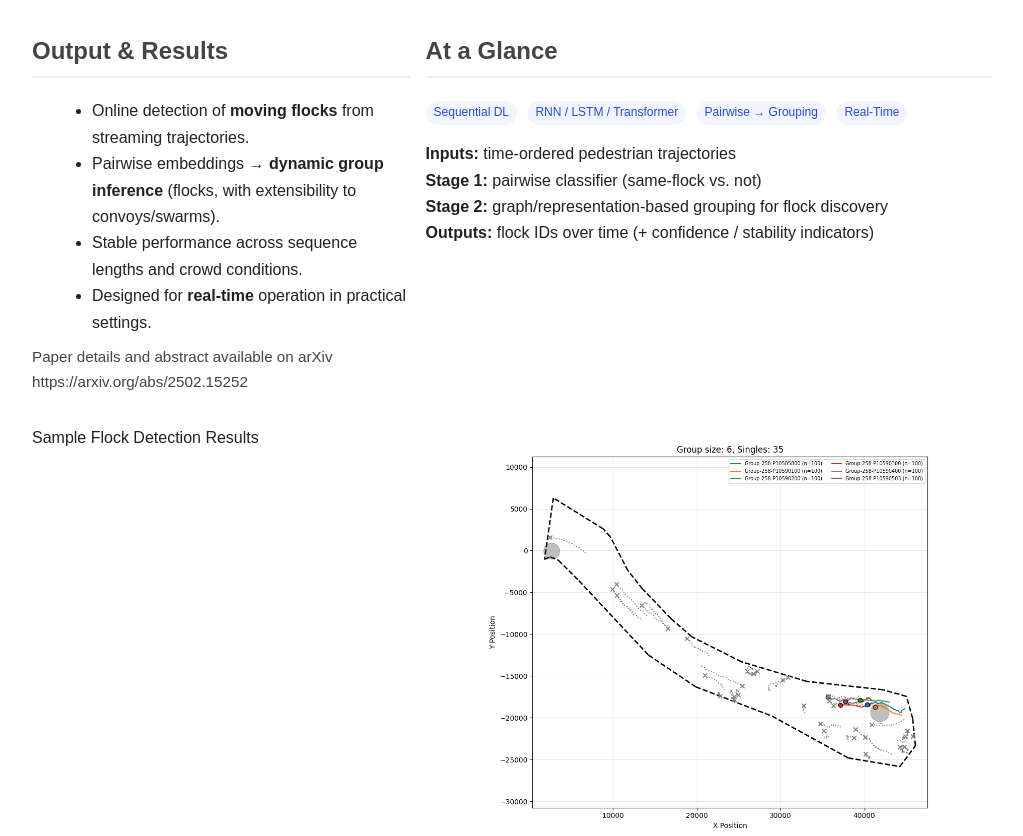
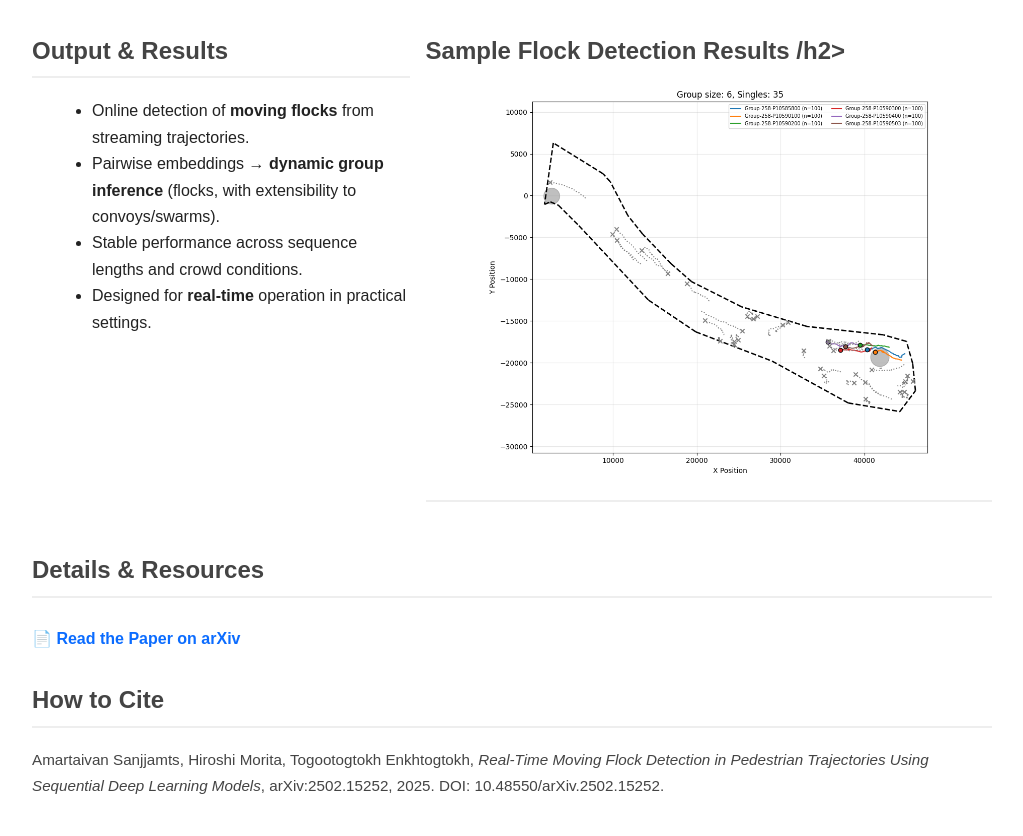
Before and after one commit to amartaivan-s/flock-detect, a plain HTML site: page index.html in a window 1280 px wide. Shown: the part 878-1714 px from the top of the page, without its empty margins (128-1151 px from the left). Drawn offline with Linux system fonts and the light colour scheme.

Commit message:
Update index.html

```diff
--- a/index.html
+++ b/index.html
@@ -67,28 +67,13 @@ varying sequence lengths, diverse motion patterns, and noisy environments.
       <li>Stable performance across sequence lengths and crowd conditions.</li>
       <li>Designed for <strong>real-time</strong> operation in practical settings.</li>
     </ul>
-    <p class="meta" style="margin-top:8px">
-      Paper details and abstract available on arXiv https://arxiv.org/abs/2502.15252
-    </p>
   </div>
   <div>
-    <h2 class="section-title">At a Glance</h2>
-    <p>
-      <span class="pill">Sequential DL</span>
-      <span class="pill">RNN / LSTM / Transformer</span>
-      <span class="pill">Pairwise → Grouping</span>
-      <span class="pill">Real‑Time</span>
-    </p>
-    <p>
-      <strong>Inputs:</strong> time‑ordered pedestrian trajectories<br>
-      <strong>Stage 1:</strong> pairwise classifier (same‑flock vs. not)<br>
-      <strong>Stage 2:</strong> graph/representation‑based grouping for flock discovery<br>
-      <strong>Outputs:</strong> flock IDs over time (+ confidence / stability indicators)
-    </p>
+    <h2 class="section-title">Sample Flock Detection Results /h2>
+    <img src="sample_flock.png" alt="Sample Flock Detection Results." class="hero">
 
   </div>
-Sample Flock Detection Results
-<img src="sample_flock.png" alt="Sample Flock Detection Results." class="hero">
+
 </div>
 
 <h2 class="section-title">Details & Resources</h2>
```
